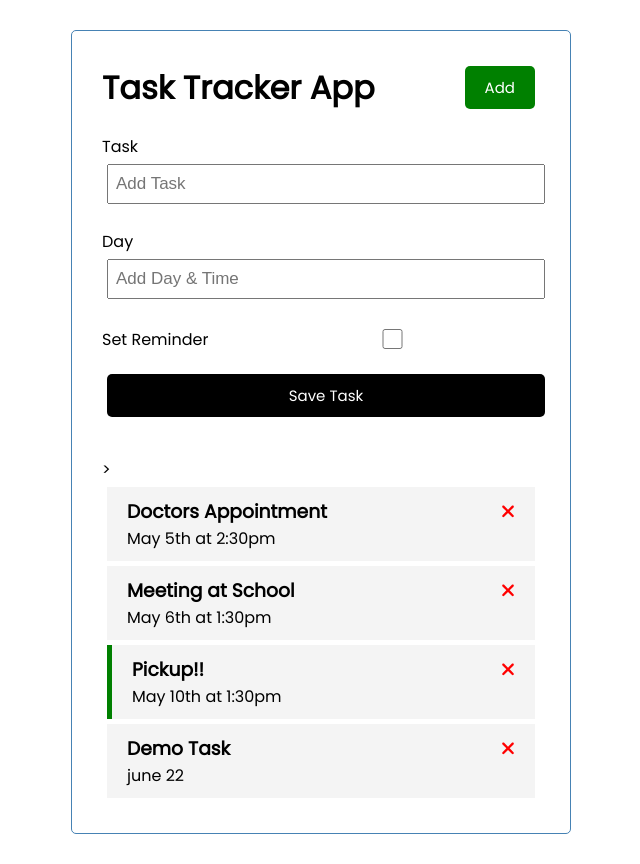
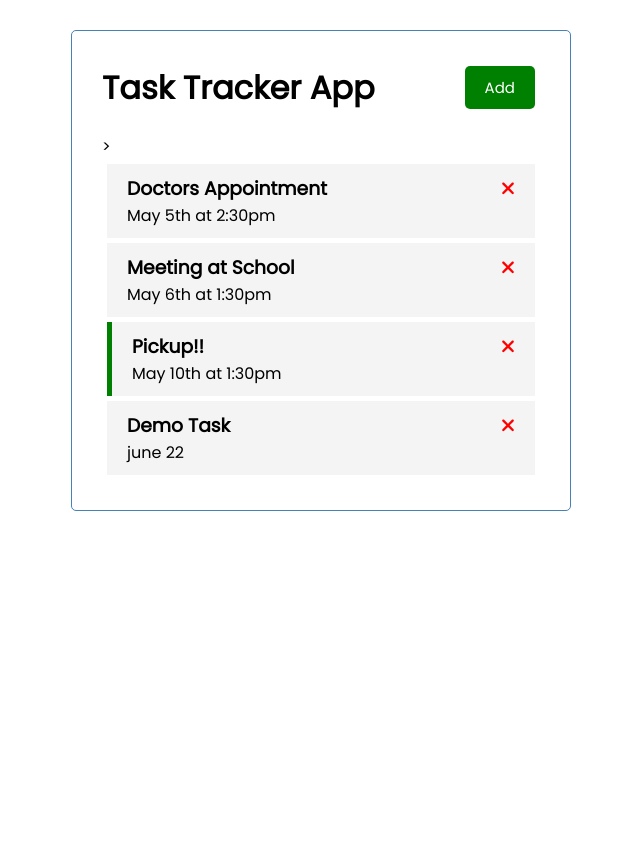
Before and after one commit to ksb96/tracker-app, an Angular app: page / in a window 1280 px wide. Shown: the whole page, without its empty margins (319-959 px from the left). After the commit the page ends 800 px from the top, so only its background shows below. Built offline with nearby package versions, Linux system fonts and the light colour scheme; data requests are answered from the project's data file.

Commit message:
ui toggle effect+submit --done

```diff
--- a/src/app/components/add-task/add-task.component.html
+++ b/src/app/components/add-task/add-task.component.html
@@ -1,4 +1,4 @@
-<form class="add-form" (ngSubmit)="onSubmit()">
+<form *ngIf="showAddTask" class="add-form" (ngSubmit)="onSubmit()">
     <div class="form-control">
         <label for="text">Task</label>
         <input type="text" name="text" [(ngModel)]="text" id="text" placeholder="Add Task"/>
--- a/src/app/components/add-task/add-task.component.ts
+++ b/src/app/components/add-task/add-task.component.ts
@@ -1,5 +1,6 @@
 import { Component, OnInit, Input, Output, EventEmitter } from '@angular/core';
 import { Subscription } from 'rxjs';
+import { UiService } from "../../services/ui.service";
 import { Task } from 'src/app/Task';
 
 @Component({
@@ -8,7 +9,6 @@
   styleUrls: ['./add-task.component.css']
 })
 export class AddTaskComponent implements OnInit {
-  ngOnInit(): void {}
 
   @Output() onAddTask: EventEmitter<Task> = new EventEmitter();
 
@@ -17,6 +17,13 @@
   reminder: boolean = false;
   showAddTask!: boolean;
   subscription!: Subscription;
+
+  // respond to click event 'Add btn'
+  constructor(private uiService: UiService){
+    this.subscription = this.uiService.onToggle().subscribe((value) => (this.showAddTask = value));
+  }
+
+  ngOnInit(): void {}
 
   //methods
   onSubmit() {
```
